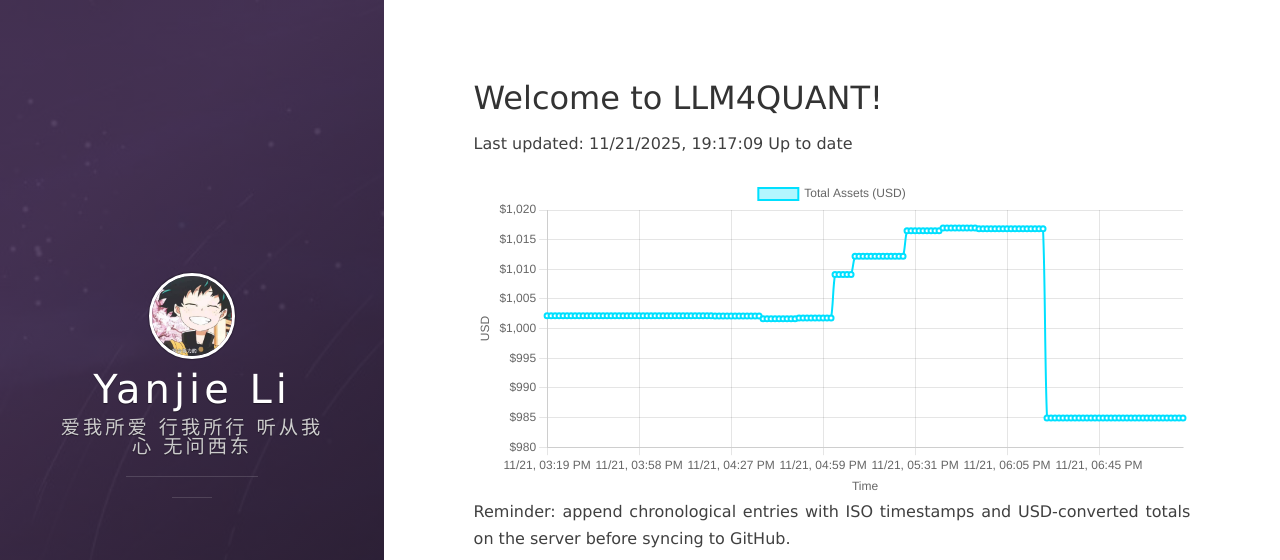
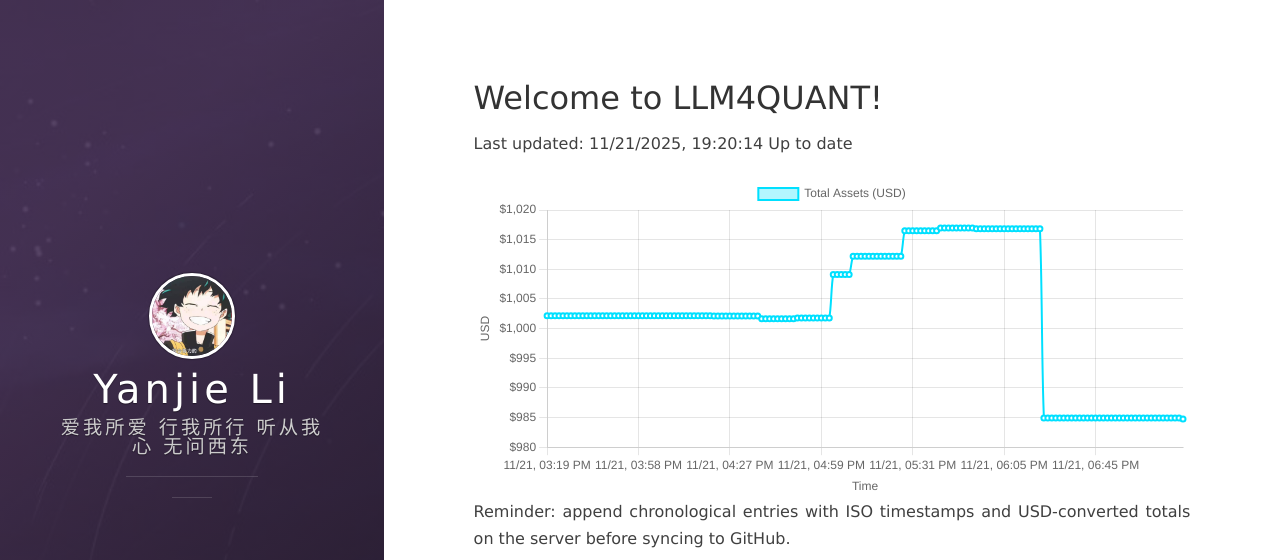
Before and after one commit to leeyegy/leeyegy.github.io, a Jekyll site: the page built from live-trading.html, in a window 1280 px wide and 1000 px high. Shown: the top 560 px of the window. Built offline with Jekyll 4.4.1, drawn with Linux system fonts in a browser that asks for light colours; nearby versions of some CDN libraries.

Commit message:
AccountMonitor: update balance history 2025-11-22T03:20:14+08:00

```diff
--- a/assets/data/binance/balance-history.json
+++ b/assets/data/binance/balance-history.json
@@ -1,5 +1,5 @@
 {
-  "generatedAt": "2025-11-22T03:17:09+08:00",
+  "generatedAt": "2025-11-22T03:20:14+08:00",
   "asset": "total_usd_value",
   "history": [
     {
@@ -641,6 +641,10 @@
     {
       "timestamp": "2025-11-22T03:17:09+08:00",
       "totalUsd": 984.91919649
+    },
+    {
+      "timestamp": "2025-11-22T03:20:14+08:00",
+      "totalUsd": 984.74357543
     }
   ]
 }
```
